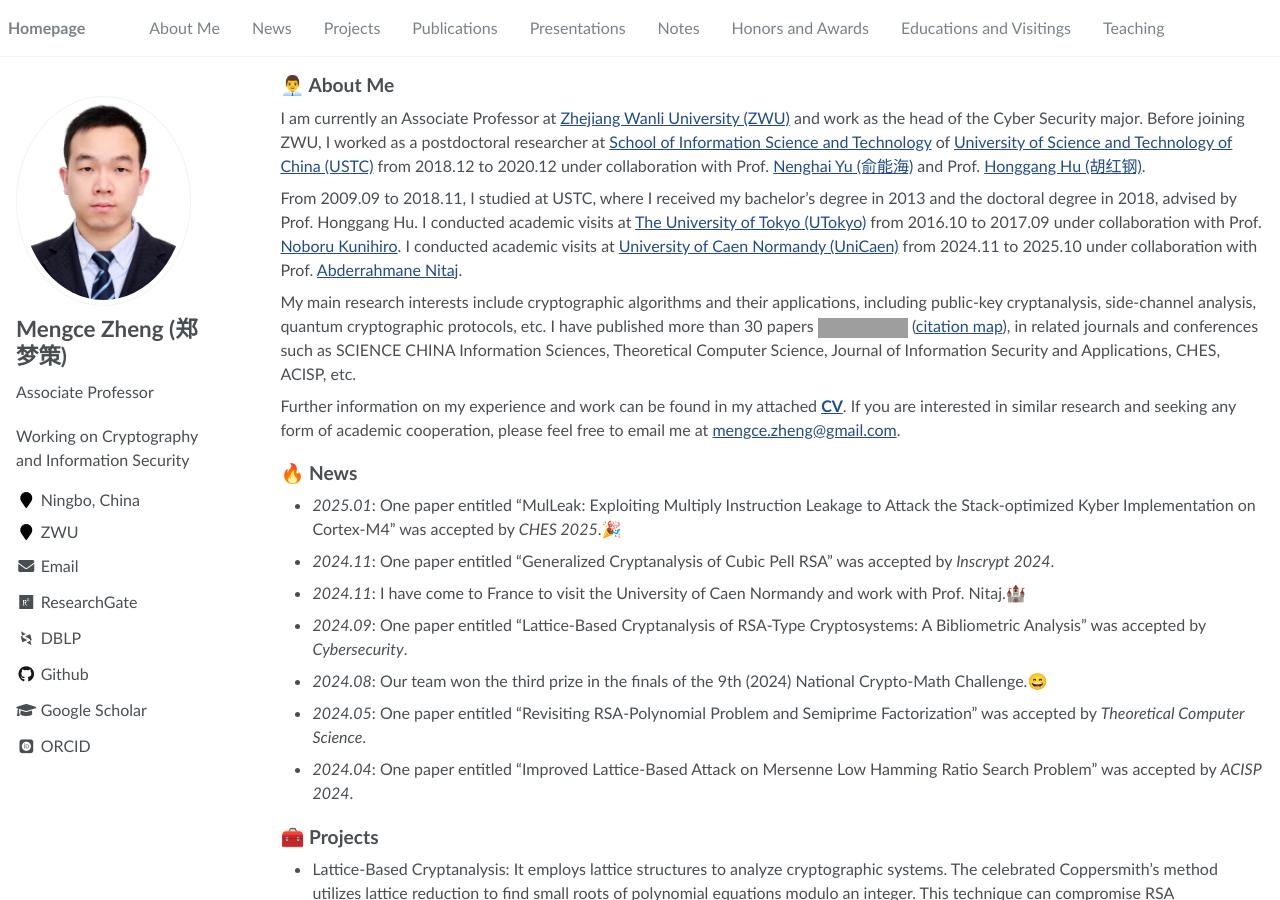
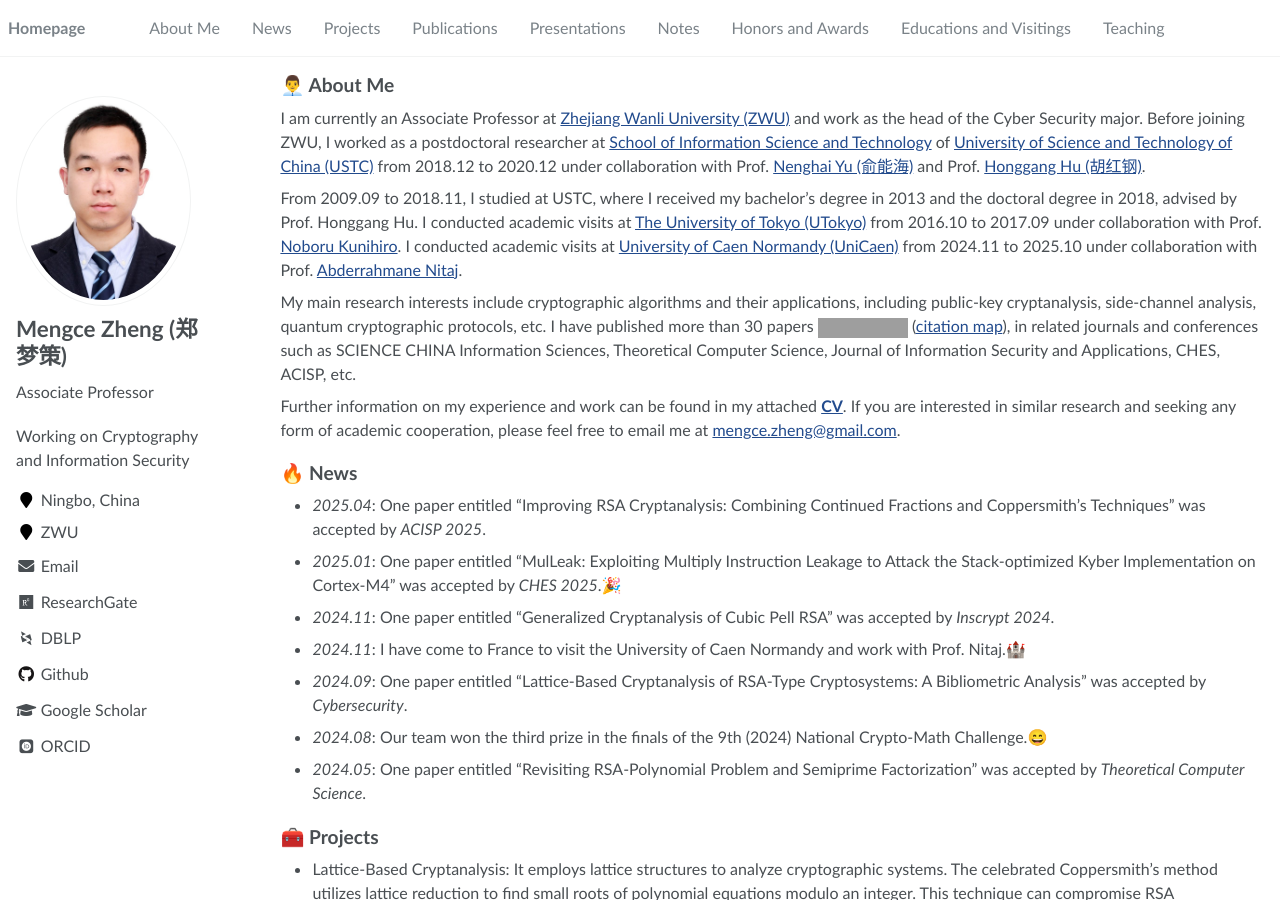
Before and after one commit to MengceZheng/MengceZheng.github.io, a Jekyll site: the page built from _pages/about.md, in a window 1280 px wide and 900 px high. Built offline with Jekyll 4.4.1, drawn with Linux system fonts in a browser that asks for light colours; some web fonts are replaced; grey boxes are pictures that could not be loaded.

Commit message:
docs: update about.md

```diff
--- a/_pages/about.md
+++ b/_pages/about.md
@@ -31,13 +31,13 @@ If you are interested in similar research and seeking any form of academic coope
 
 ## 🔥 News
 
+- *2025.04*: One paper entitled "Improving RSA Cryptanalysis: Combining Continued Fractions and Coppersmith's Techniques" was accepted by *ACISP 2025*.
 - *2025.01*: One paper entitled "MulLeak: Exploiting Multiply Instruction Leakage to Attack the Stack-optimized Kyber Implementation on Cortex-M4" was accepted by *CHES 2025*.🎉
 - *2024.11*: One paper entitled "Generalized Cryptanalysis of Cubic Pell RSA" was accepted by *Inscrypt 2024*.
 - *2024.11*: I have come to France to visit the University of Caen Normandy and work with Prof. Nitaj.🏰
 - *2024.09*: One paper entitled "Lattice-Based Cryptanalysis of RSA-Type Cryptosystems: A Bibliometric Analysis" was accepted by *Cybersecurity*.
 - *2024.08*: Our team won the third prize in the finals of the 9th (2024) National Crypto-Math Challenge.😄
 - *2024.05*: One paper entitled "Revisiting RSA-Polynomial Problem and Semiprime Factorization" was accepted by *Theoretical Computer Science*.
-- *2024.04*: One paper entitled "Improved Lattice-Based Attack on Mersenne Low Hamming Ratio Search Problem" was accepted by *ACISP 2024*.
 
 ## 🧰 Projects
 
```
